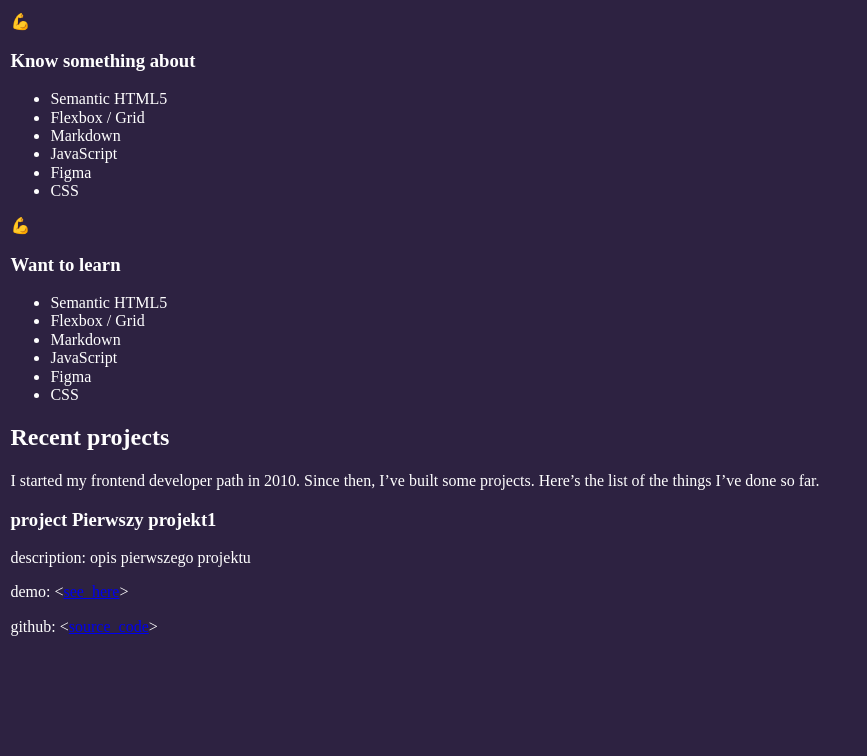
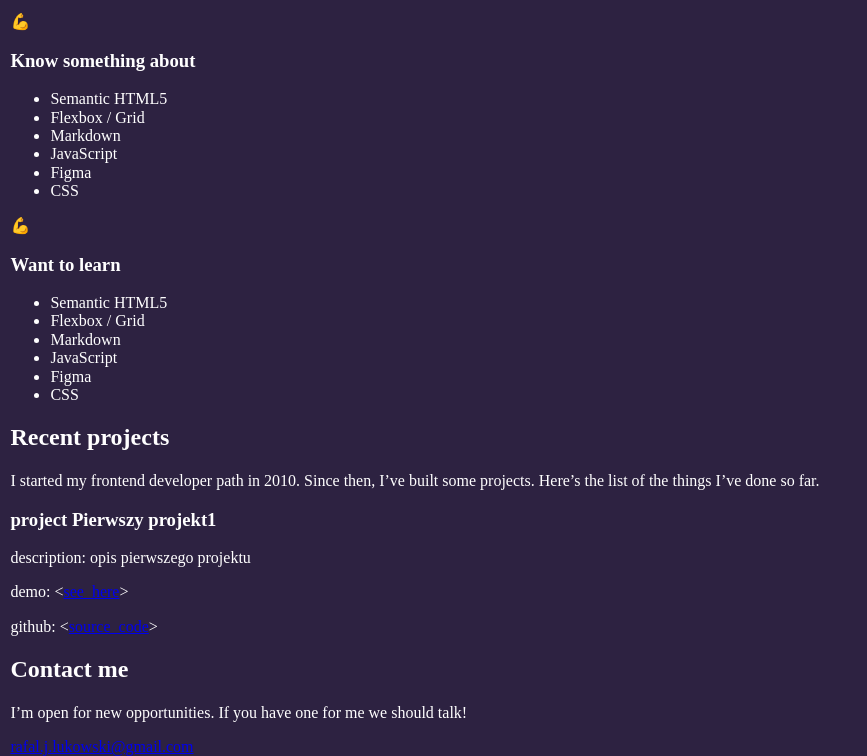
Before and after one commit to rav1603/strona, a website built with webpack: page src/pages/index.html in a window 1280 px wide. Shown: the part 409-1165 px from the top of the page, without its empty margins (0-867 px from the left). Before the commit the page ends 1061 px from the top, so only its background shows below. Built offline with nearby package versions, Linux system fonts and the light colour scheme.

Commit message:
Added contact section to HTML

```diff
--- a/src/pages/index.html
+++ b/src/pages/index.html
@@ -94,6 +94,13 @@
           </article>
         </div>
       </section>
+      <section class="contact" id="contact">
+        <h2 class="contact__header">Contact me</h2>
+        <p class="contact__description">
+          I’m open for new opportunities. If you have one for me we should talk!
+        </p>
+        <a class="contact__mail" href="mailto:rafal.j.lukowski@gmail.com">rafal.j.lukowski@gmail.com</a>
+      </section>
     </main>
   </body>
 </html>
```
